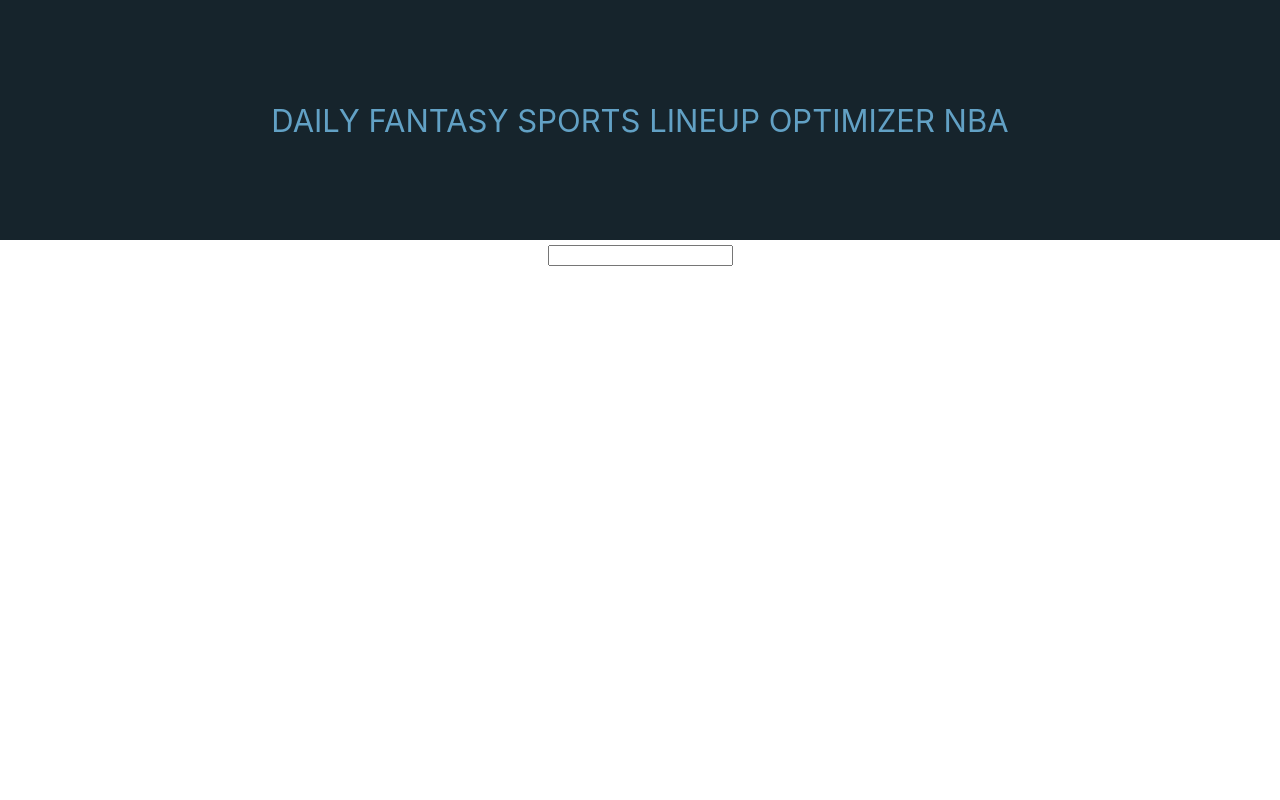
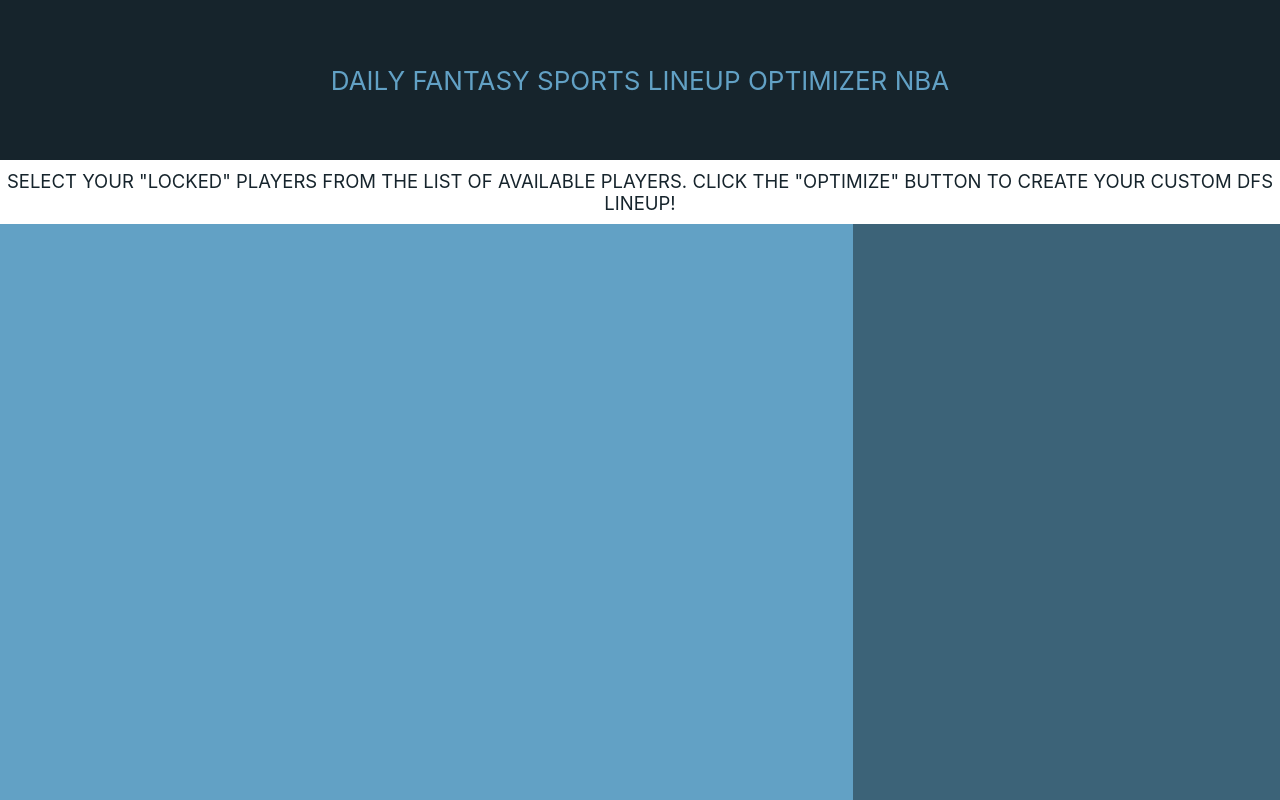
Before and after one commit to taylorhasal/dfs-optimizer-nba, a React (Create React App) app: page / in a window 1280 px wide. Built offline with nearby package versions, Linux system fonts and the light colour scheme.

Commit message:
created grid display

```diff
--- a/src/App.css
+++ b/src/App.css
@@ -9,12 +9,12 @@
 
 .App-header {
   background-color: #16242C;
-  min-height: 30vh;
+  min-height: 20vh;
   display: flex;
   flex-direction: column;
   align-items: center;
   justify-content: center;
-  font-size: calc(15px + 2vmin);
+  font-size: calc(10px + 2vmin);
   color: #62A1C5;
 }
 
@@ -32,10 +32,41 @@
 }
 
 .Container {
+  height:80vh;
+  display: grid;
+  grid-template-columns: repeat(3 auto);
+  grid-template-rows: 10% auto auto;
   background-color: white;
 }
 
-.Table {
+.Info {
+  display: flex;
+  align-items: center;
+  background-color: white;
+  grid-column-start: 1;
+  grid-column-end: 4;
+  grid-row-start: 1;
+  grid-row-end: 2;
+  font-size: calc(2.5px + 2vmin);
+  color: #16242C;
+}
+
+.Available-Players {
+  background-color: #62A1C5;
+  grid-column-start: 1;
+  grid-column-end: 3;
+  grid-row-start: 2;
+  grid-row-end: 4;
   font-size: calc(5px + 2vmin);
   color: #16242C;
 }
+
+.Current-Roster {
+  background-color: #3C6378;
+  grid-column-start: 3;
+  grid-column-end: 4;
+  grid-row-start: 2;
+  grid-row-end: 4;
+  font-size: calc(5px + 2vmin);
+  color: #16242C;
+}
--- a/src/App.js
+++ b/src/App.js
@@ -10,9 +10,9 @@ class App extends Component {
           DAILY FANTASY SPORTS LINEUP OPTIMIZER NBA
         </header>
         <div className="Container">
-          <div className="Table">
-            <input></input>
-          </div>
+          <div className="Info">SELECT YOUR "LOCKED" PLAYERS FROM THE LIST OF AVAILABLE PLAYERS. CLICK THE "OPTIMIZE" BUTTON TO CREATE YOUR CUSTOM DFS LINEUP!</div>
+          <div className="Available-Players"></div>
+          <div className="Current-Roster"></div>
         </div>
       </div>
     );
```
